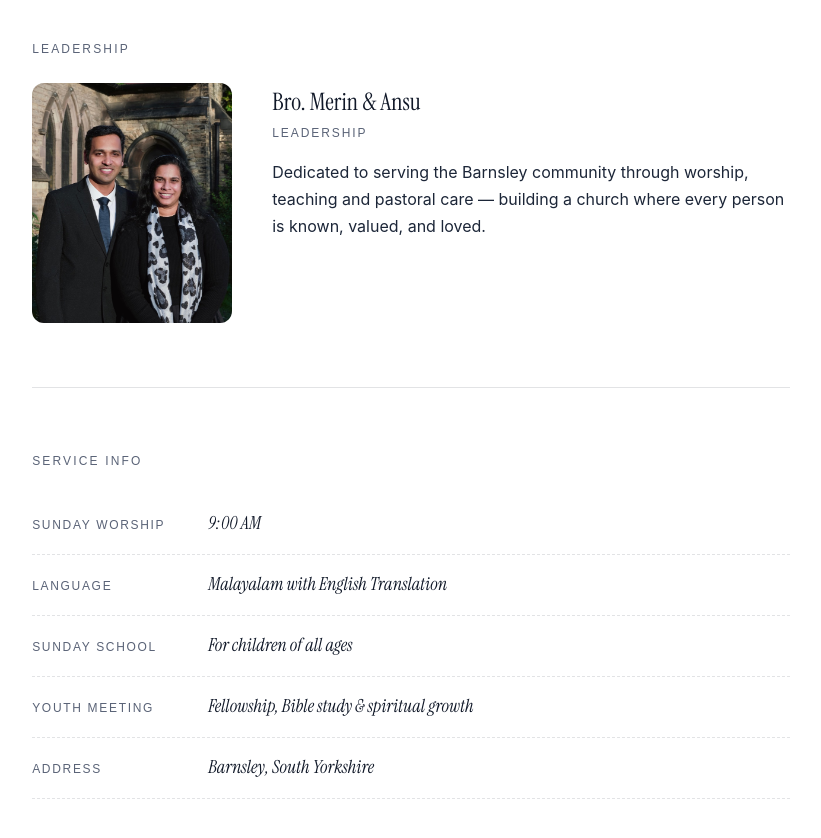
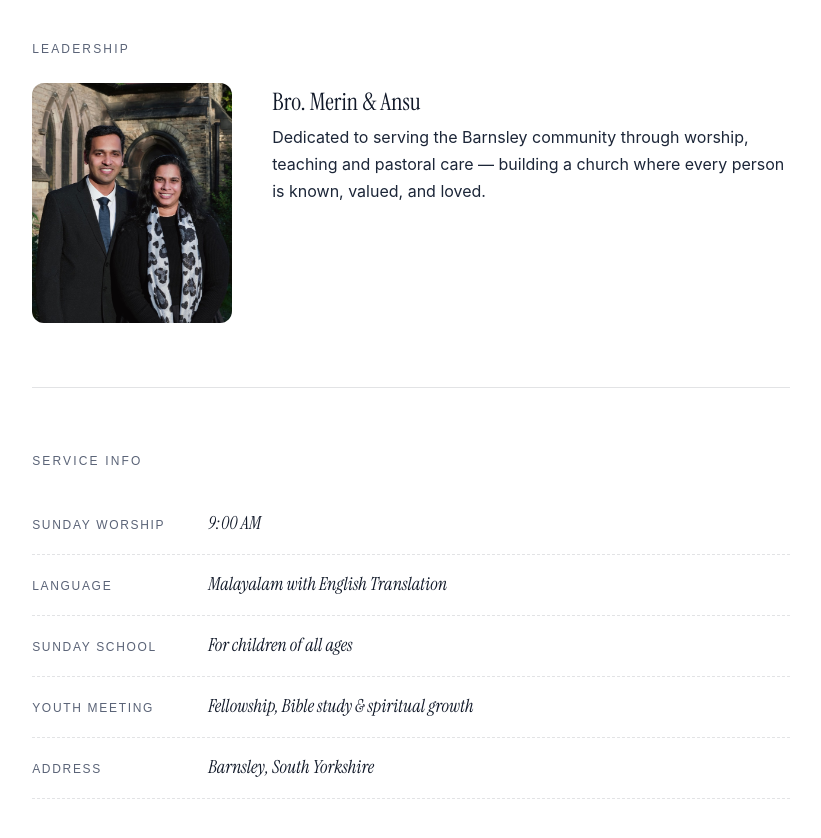
Before and after one commit to ourjesuslives2026/ourjesuslives, a React (Vite) app: page /branch/barnsley in a window 1280 px wide. Shown: the part 1660-2498 px from the top of the page, without its empty margins (229-1050 px from the left). Built offline with nearby package versions, Linux system fonts and the light colour scheme; a web font is replaced by a local one.

Commit message:
Remove pastoral role label from branch pages — title already in name prefix
Co-Authored-By: Claude Sonnet 4.6 <noreply@anthropic.com>

```diff
--- a/src/pages/BranchDetail.jsx
+++ b/src/pages/BranchDetail.jsx
@@ -134,7 +134,6 @@ export default function BranchDetail() {
             </div>
             <div className="bd__pastor-info">
               <div className="bd__pastor-name">{branch.pastor}</div>
-              <div className="bd__pastor-role">{branch.pastoralRole}</div>
               {branch.pastoralPhone && (
                 <div className="bd__pastor-phone">Phone: {branch.pastoralPhone}</div>
               )}
```
